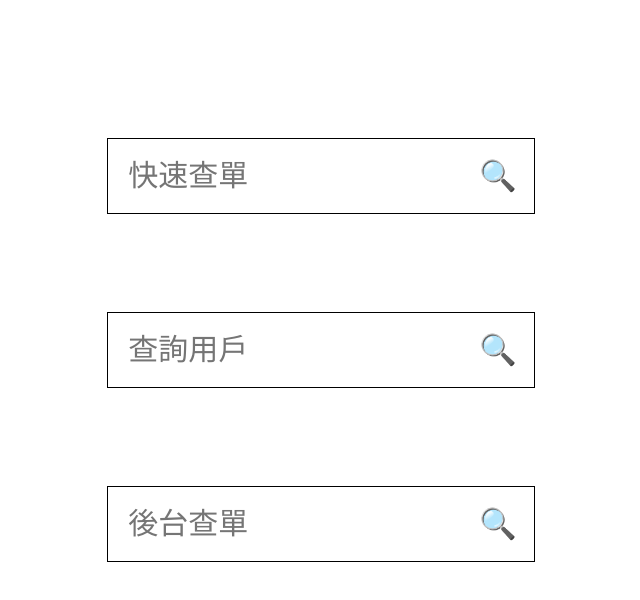
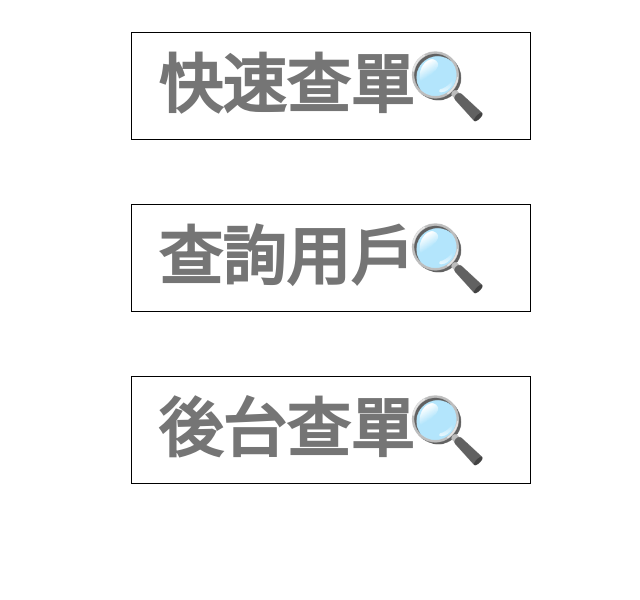
Before and after one commit to samyankc/iconoptical, a plain HTML site: page EasySearch.html in a window 1280 px wide. Shown: the whole page, without its empty margins (318-958 px from the left). Drawn offline with Linux system fonts and the light colour scheme.

Commit message:
Add files via upload

```diff
--- a/EasySearch.html
+++ b/EasySearch.html
@@ -3,7 +3,7 @@
     <head>
         <title>&#x1F50D;</title>
 		<meta charset="UTF-8">
-		<meta name="viewport" content="width=device-width, height=device-height, initial-scale=1.0, minimum-scale=1.0">
+		<meta name="viewport" content="width=device-width, height=device-height, initial-scale=1.0, minimum-scale=1.0, user-scalable=0">
         <script>
 		function LoadRequest(ID,Action){
 			let V=document.getElementById(ID).value
@@ -14,28 +14,25 @@
         function SearchGeneral(){ LoadRequest("general-keyword","wp-admin/edit.php?post_status=all&post_type=shop_order&s=") }
         </script>
 		<style>
-		* { border:0px;  margin: 0; padding:20px; }
-		input, button { font-size:30px; background:transparent; }
-		.solid-border{border:1px solid;}
-		.offset-left{margin-left:-80px;}
+		* { overflow:hidden; border:0; margin:0; padding:0; }
+		body{}
+		input, button { font-size:5vw; font-weight:600; margin:4vh 0; padding:2vh 2vw; background:transparent; }
+		.input-box{border:1px solid; max-width:400px;}
+		.offset-left{margin-left:-12vw;}
 		</style>
     </head>
     <body>
-
 	<center>
-			<div height=20px>&nbsp;</div>
 			<form action="javascript:SearchOrder()">
-				<input class="solid-border" id="order-number" placeholder="快速查單" />
+				<input class="input-box" id="order-number" placeholder="快速查單" />
 				<button class="offset-left">&#x1F50D;</button>
 			</form>
-			<div height=20px>&nbsp;</div>
 			<form action="javascript:SearchUser()">
-				<input class="solid-border" id="user-keyword" placeholder="查詢用戶" />
+				<input class="input-box" id="user-keyword" placeholder="查詢用戶" />
 				<button class="offset-left">&#x1F50D;</button>
 			</form>
-			<div height=20px>&nbsp;</div>
 			<form action="javascript:SearchGeneral()">
-				<input class="solid-border" id="general-keyword" placeholder="後台查單" />
+				<input class="input-box" id="general-keyword" placeholder="後台查單" />
 				<button class="offset-left">&#x1F50D;</button>
 			</form>
 	</center>
```
